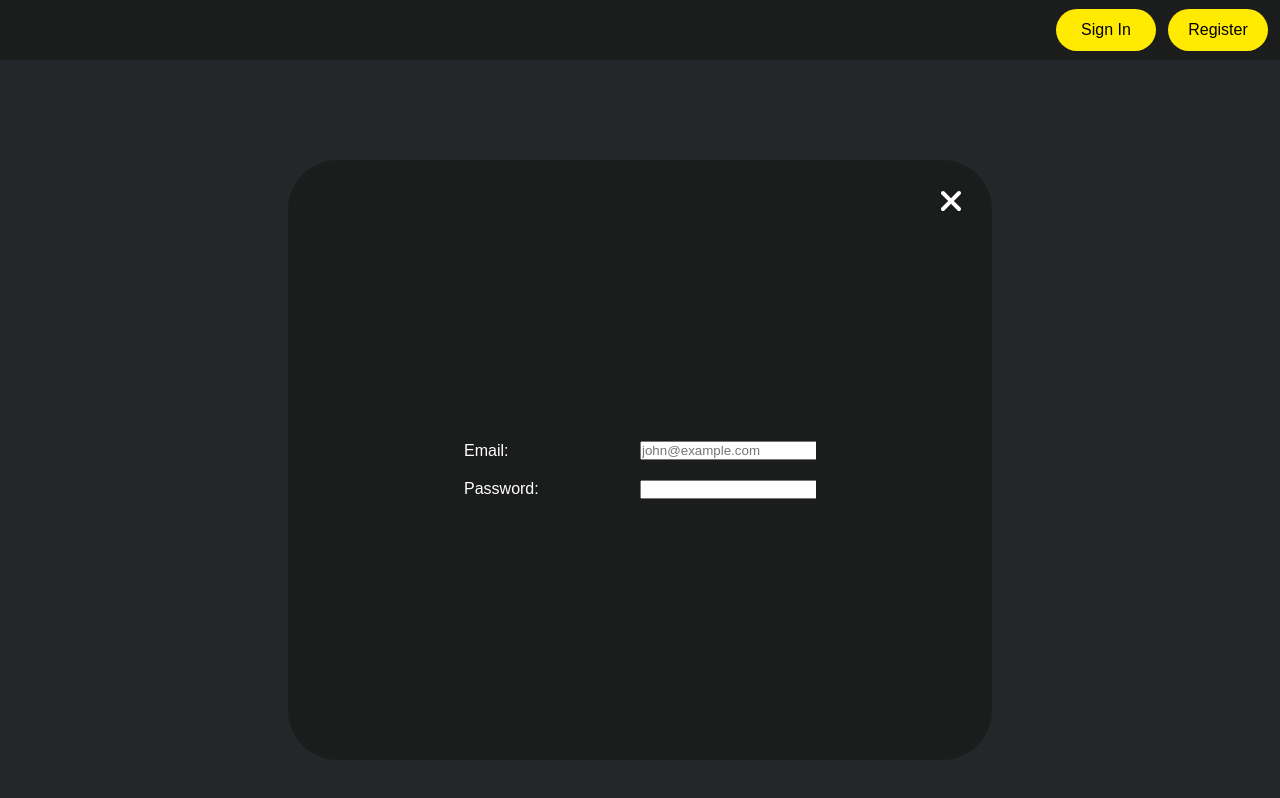
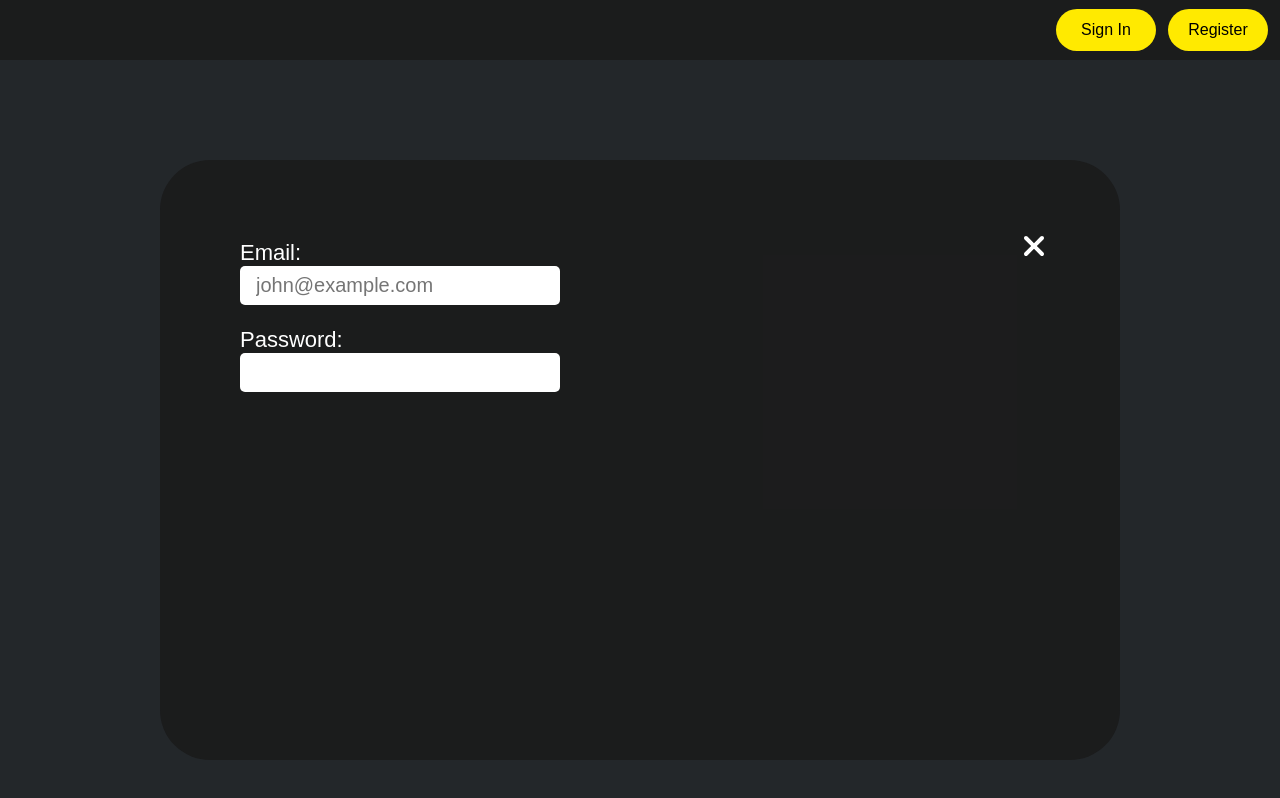
Before and after one commit to ghettobirdcs/duality-web, a React (Create React App) app: page / in a window 1280 px wide. Both pictures are taken after a click on the button "Sign In". Shown: the top 798 px of the page. Built offline with nearby package versions, Linux system fonts and the light colour scheme; a web font is replaced by a local one.

Commit message:
Cleaned up modal css

```diff
--- a/src/components/AuthModal/AuthModal.css
+++ b/src/components/AuthModal/AuthModal.css
@@ -7,7 +7,7 @@
 	justify-content: center;
 	transform: translateX(100vw);
 	opacity: 0;
-	transition: all 100ms ease;
+	transition: all 300ms ease;
 }
 
 .modal.modal--active {
@@ -16,26 +16,26 @@
 }
 
 .container {
-	width: 55%;
+	width: 75%;
 	height: 75%;
 	border-radius: 50px;
 	background-color: rgba(26, 26, 26, 0.83);
 	display: flex;
-	align-items: center;
-	justify-content: center;
 	position: relative;
 }
 
 .row {
-	width: 25%;
+	width: 100%;
+	height: 100%;
+	display: flex;
 }
 
 .icon {
 	width: 32px;
 	height: 32px;
 	position: absolute;
-	top: 25px;
-	right: 25px;
+	top: 70px;
+	right: 70px;
 	color: #fff;
 	cursor: pointer;
 	transition: all 300ms ease;
@@ -45,7 +45,25 @@
 	transform: scale(1.1);
 }
 
+ul {
+	padding: 80px 0 0 80px;
+	width: 400px;
+}
+
 li {
 	color: #fff;
-	margin-top: 20px;
+	font-size: 22px;
+	margin-bottom: 22px;
 }
+
+li input {
+	width: 100%;
+	padding: 8px 16px;
+	border-radius: 5px;
+	border: none;
+	font-size: 20px;
+}
+
+li input:focus-visible {
+	outline: none;
+}
--- a/src/components/AuthModal/AuthModal.jsx
+++ b/src/components/AuthModal/AuthModal.jsx
@@ -15,16 +15,12 @@ const AuthModal = () => {
         />
         <div className="row">
           <ul>
-            <li>Email:</li>
-            <li>Password:</li>
-          </ul>
-        </div>
-        <div className="row">
-          <ul>
             <li>
+              <p>Email:</p>
               <input type="email" placeholder="john@example.com" />
             </li>
             <li>
+              <p>Password:</p>
               <input type="password" />
             </li>
           </ul>
```
